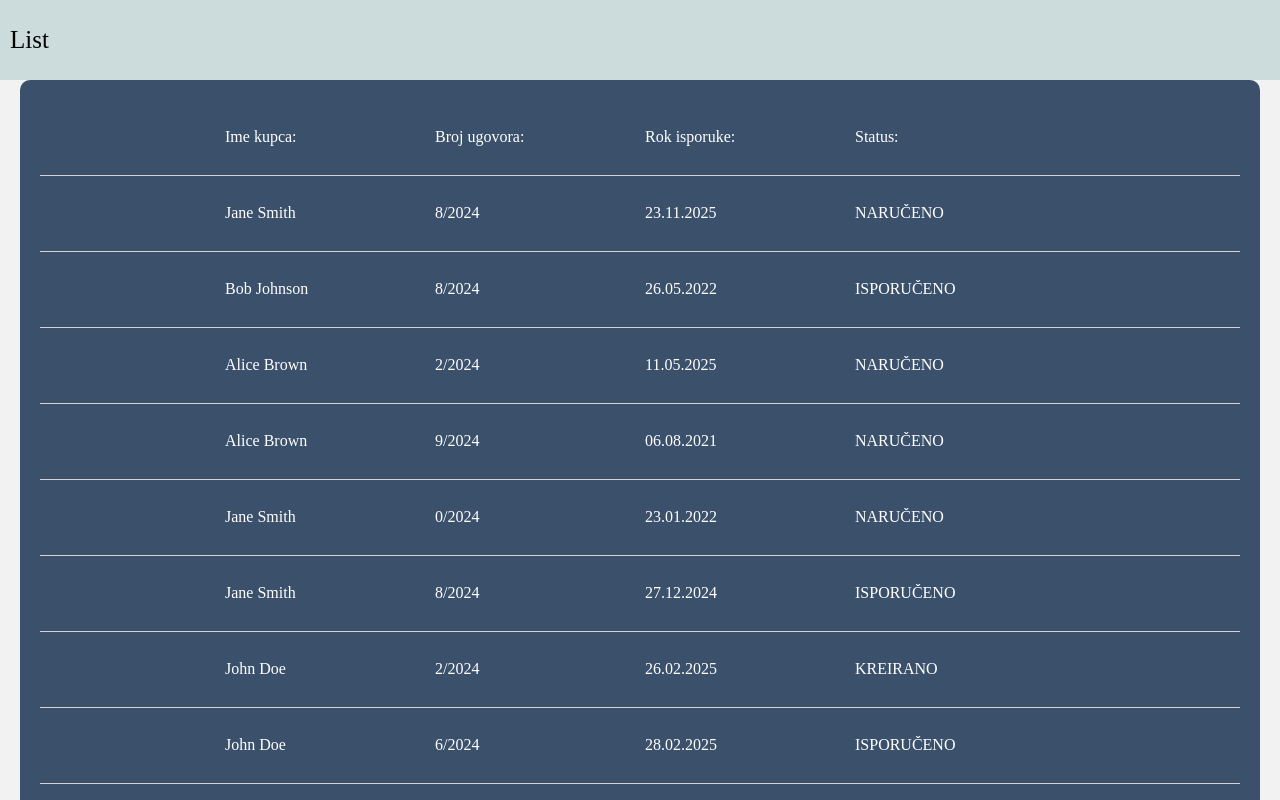
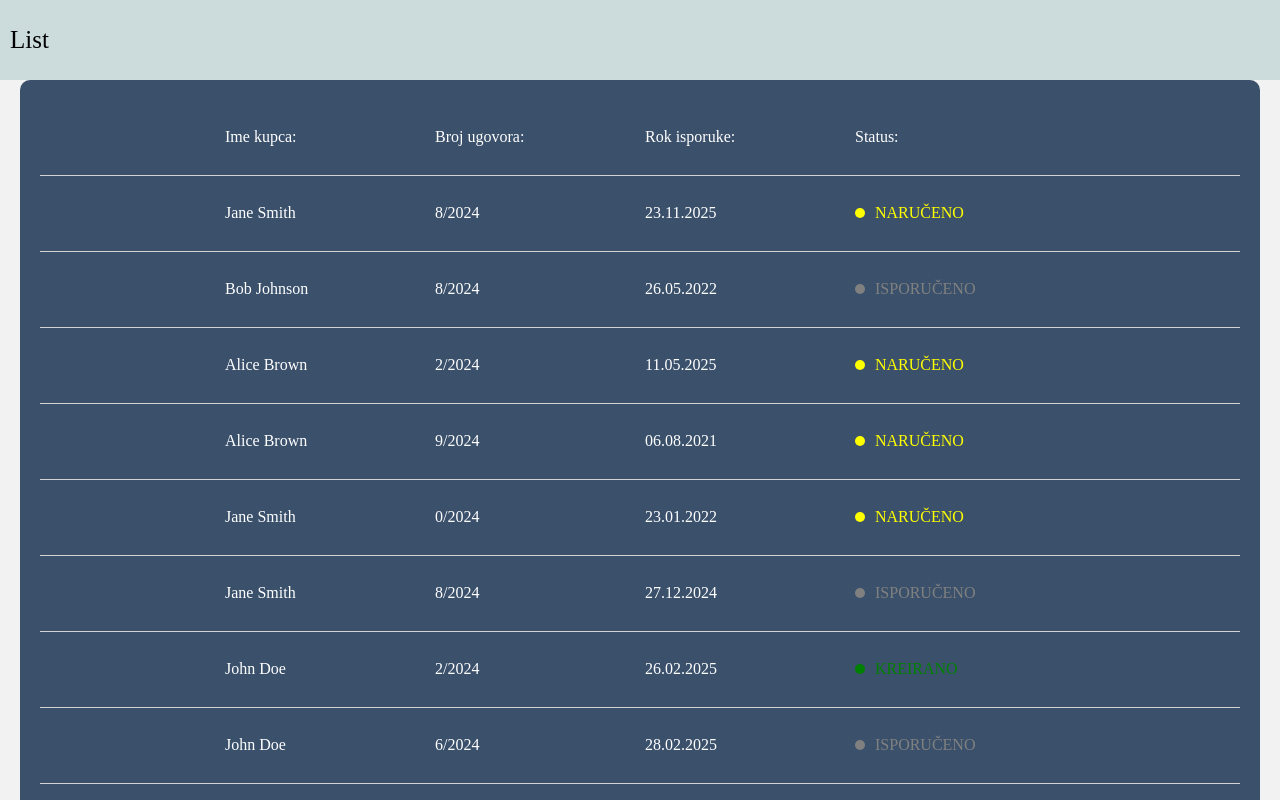
Before and after one commit to Reli12/contractmanagment, a React (Create React App) app: page / in a window 1280 px wide. Shown: the top 800 px of the page. Built offline with nearby package versions, Linux system fonts and the light colour scheme.

Commit message:
Update way of showing the status

```diff
--- /dev/null
+++ b/src/components/atoms/Status/StatusElement.tsx
@@ -0,0 +1,63 @@
+import StatusType from '../../../types/status.type'
+import Status from '../../../constants/status'
+import styled, { css } from 'styled-components'
+
+interface IStatusElement {
+    status?: Status
+}
+
+const StatusWrapper = styled.div<{ $staus: StatusType }>`
+    display: flex;
+    gap: 10px;
+    align-items: center;
+    width: 200px;
+    ${(props) =>
+        props.$staus === Status.created &&
+        css`
+            div {
+                background: green;
+            }
+            p {
+                color: green;
+            }
+        `}
+    ${(props) =>
+        props.$staus === Status.ordered &&
+        css`
+            div {
+                background: yellow;
+            }
+            p {
+                color: yellow;
+            }
+        `}
+    ${(props) =>
+        props.$staus === Status.delivered &&
+        css`
+            div {
+                background: gray;
+            }
+            p {
+                color: gray;
+            }
+        `}
+`
+const ColorWrapper = styled.div`
+    border-radius: 50%;
+    height: 10px;
+    width: 10px;
+`
+const StatusElement = ({ status }: IStatusElement) => {
+    if (status !== Status.created && status !== Status.ordered && status !== Status.delivered) {
+        return null
+    }
+
+    return (
+        <StatusWrapper $staus={status}>
+            <ColorWrapper />
+            <p>{status}</p>
+        </StatusWrapper>
+    )
+}
+
+export default StatusElement
--- a/src/components/atoms/TableRowItem/TableRowItem.tsx
+++ b/src/components/atoms/TableRowItem/TableRowItem.tsx
@@ -1,8 +1,9 @@
+import { ReactNode } from 'react'
 import styled from 'styled-components'
 import colors from '../../../typography/colors'
 
 interface ITableRowItem {
-    value?: string | null
+    value?: string | null | ReactNode
 }
 const StyleTableRowItem = styled.div`
     width: 200px;
--- a/src/components/molecules/TableRow/TableRow.tsx
+++ b/src/components/molecules/TableRow/TableRow.tsx
@@ -1,6 +1,9 @@
 import styled, { css } from 'styled-components'
 import TableRowItem from '../../atoms/TableRowItem/TableRowItem'
 import convertToCroatianDateFormat from '../../../utilities/ConvertToCroatianDate'
+import StatusType from '../../../types/status.type'
+import Status from '../../../constants/status'
+import StatusElement from '../../atoms/Status/StatusElement'
 
 interface ITableRow {
     rowValues: Record<string, any>
@@ -23,11 +26,14 @@ const Wrapper = styled.div<Iprops>`
             border-bottom: solid 1px lightgray;
         `}
 `
+
 const TableRow = ({ rowValues, haveBottomBorder = true, index = 1 }: ITableRow) => {
     const displayRightValue = (value: string, index: number) => {
         switch (value) {
             case 'deadline':
                 return <TableRowItem value={convertToCroatianDateFormat(rowValues[value])} key={index} />
+            case 'status':
+                return <TableRowItem value={<StatusElement status={rowValues[value]} />} key={index} />
             default:
                 return <TableRowItem value={rowValues[value]} key={index} />
         }
--- a/src/components/organisams/Table/Table.tsx
+++ b/src/components/organisams/Table/Table.tsx
@@ -23,7 +23,7 @@ const Table = ({ contracts }: ITable) => {
                     buyerName: 'Ime kupca:',
                     contractNumber: 'Broj ugovora:',
                     deadline: 'Rok isporuke:',
-                    status: 'Status:',
+                    statusFirst: 'Status:',
                 }}
             />
             {contracts?.map((contract, index) => {
```
